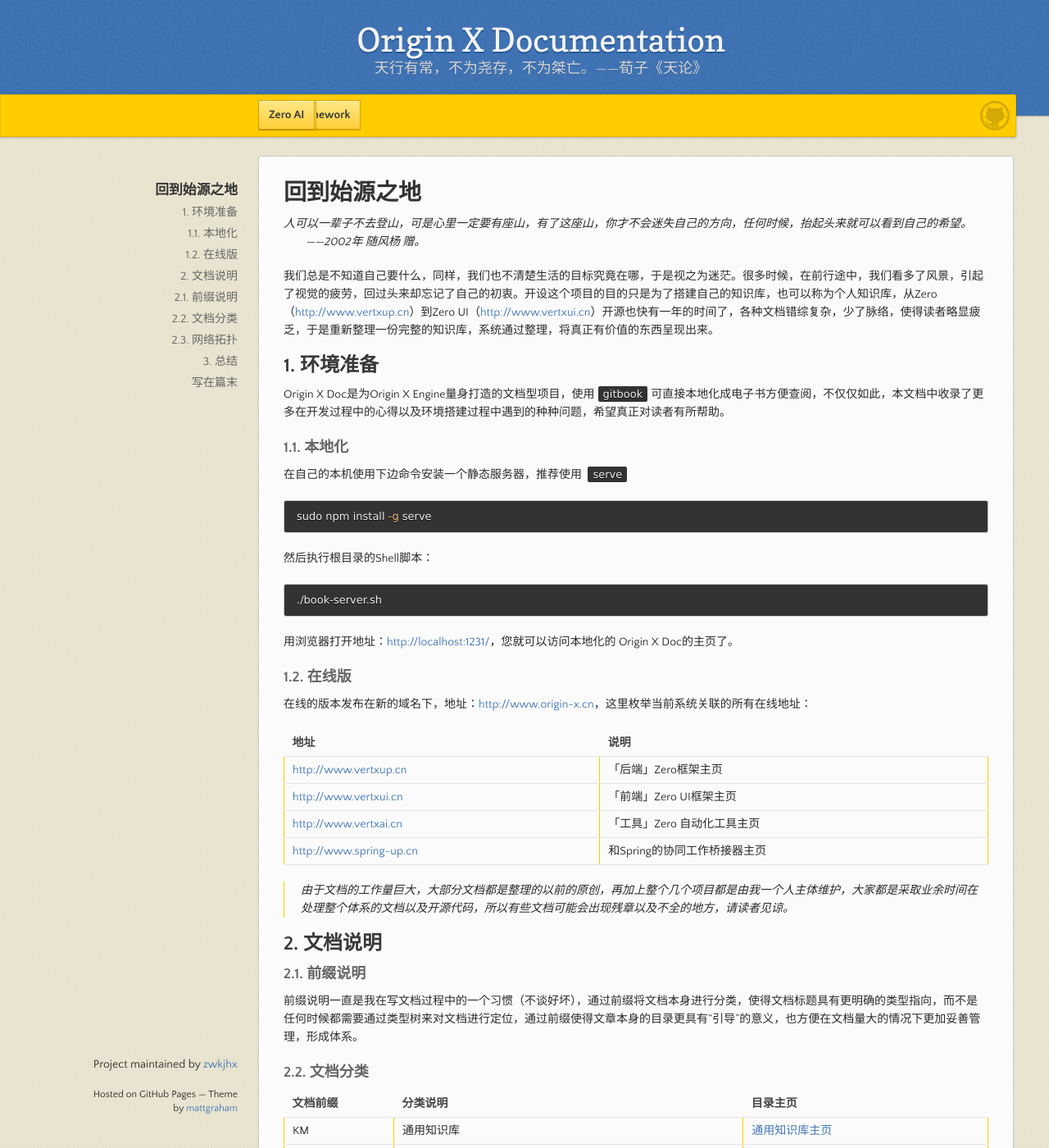
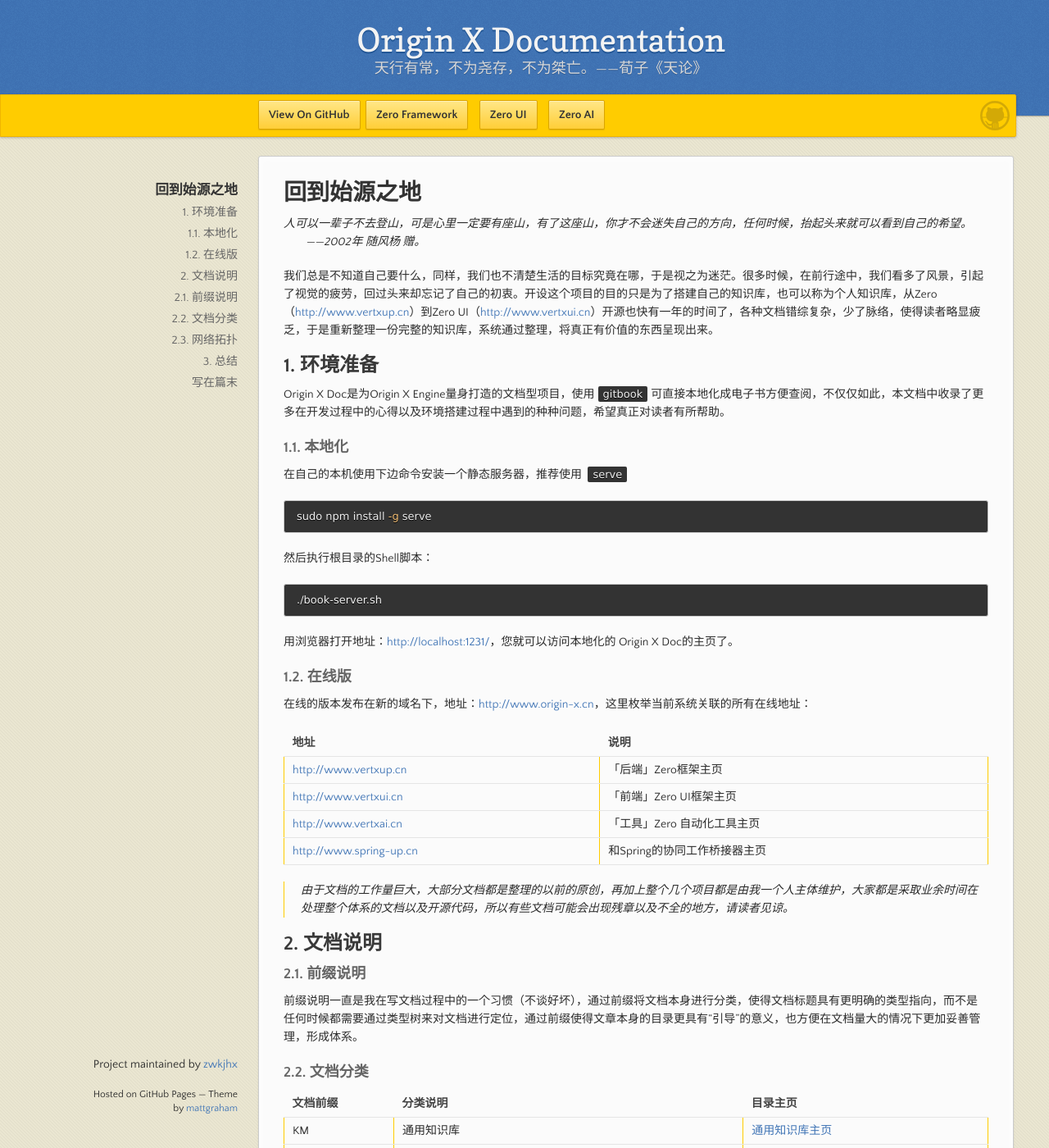
Before and after one commit to zwkjhx/ox-doc, a Jekyll site: the page built from README.md, in a window 1280 px wide and 1400 px high. Shown: the whole window at 82% size. Built offline with Jekyll 4.4.1, drawn with Linux system fonts in a browser that asks for light colours; our own code applies the rules of GitHub Pages for plain Markdown files.

Commit message:
按钮位置

```diff
--- a/_layouts/default.html
+++ b/_layouts/default.html
@@ -25,9 +25,9 @@
         <span id="logo"></span>
 
         <a href="{{ site.github.repository_url }}" class="button fork"><strong>View On GitHub</strong></a>
-        <a href="http://www.vertxup.cn" class="button fork" target="_blank">Zero Framework</a>
-        <a href="http://www.vertxui.cn" class="button fork" target="_blank">Zero UI</a>
-        <a href="http://www.vertxai.cn" class="button fork" target="_blank">Zero AI</a>
+        <a href="http://www.vertxup.cn" class="button first" target="_blank">Zero Framework</a>
+        <a href="http://www.vertxui.cn" class="button other" target="_blank">Zero UI</a>
+        <a href="http://www.vertxai.cn" class="button other" target="_blank">Zero AI</a>
         {% if site.show_downloads %}
           <div class="downloads">
             <span>Downloads:</span>
--- a/_sass/jekyll-theme-leap-day-extend.scss
+++ b/_sass/jekyll-theme-leap-day-extend.scss
@@ -216,6 +216,14 @@
       background: linear-gradient(rgb(255, 231, 136), rgb(255, 231, 136));
       background-color: #ffeca0;
     }
+  }
+
+  .first{
+    margin-left:445px;
+  }
+
+  .other{
+    margin-left:10px
   }
 
   .fork {
```
